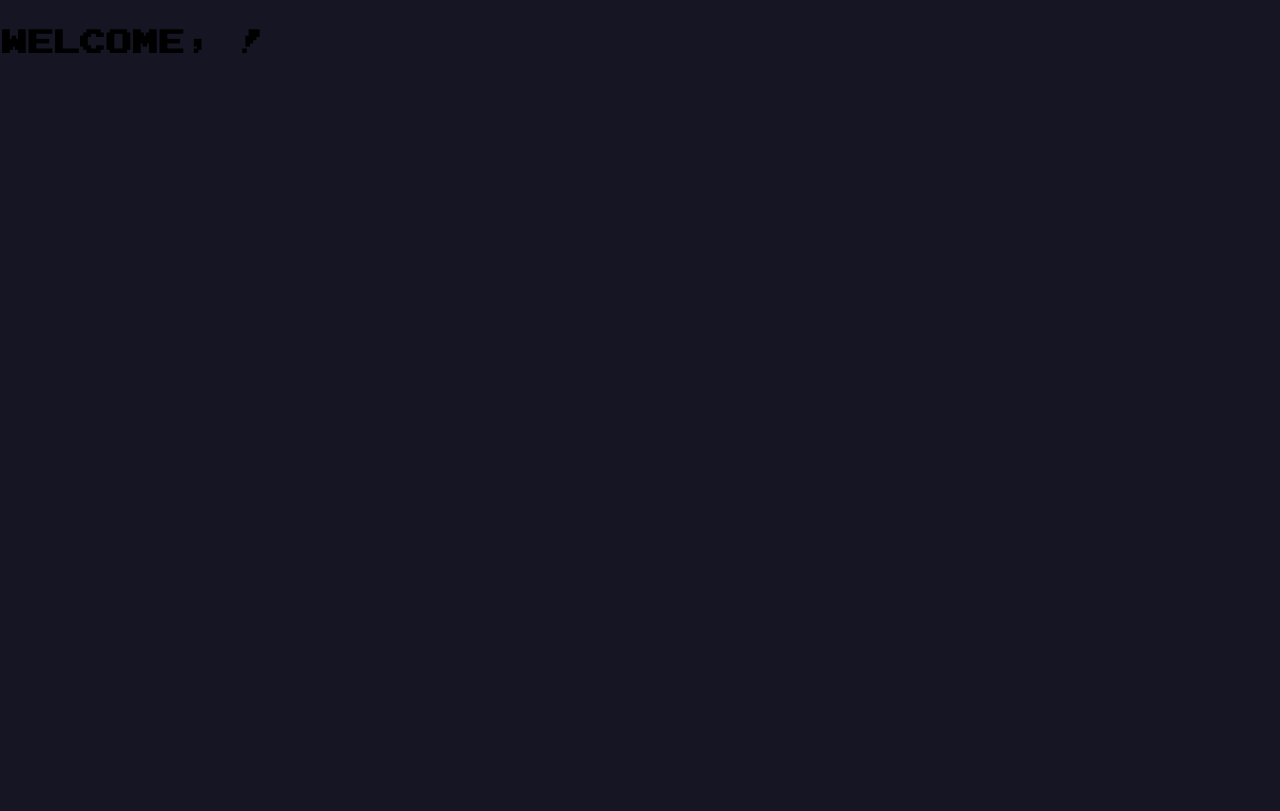
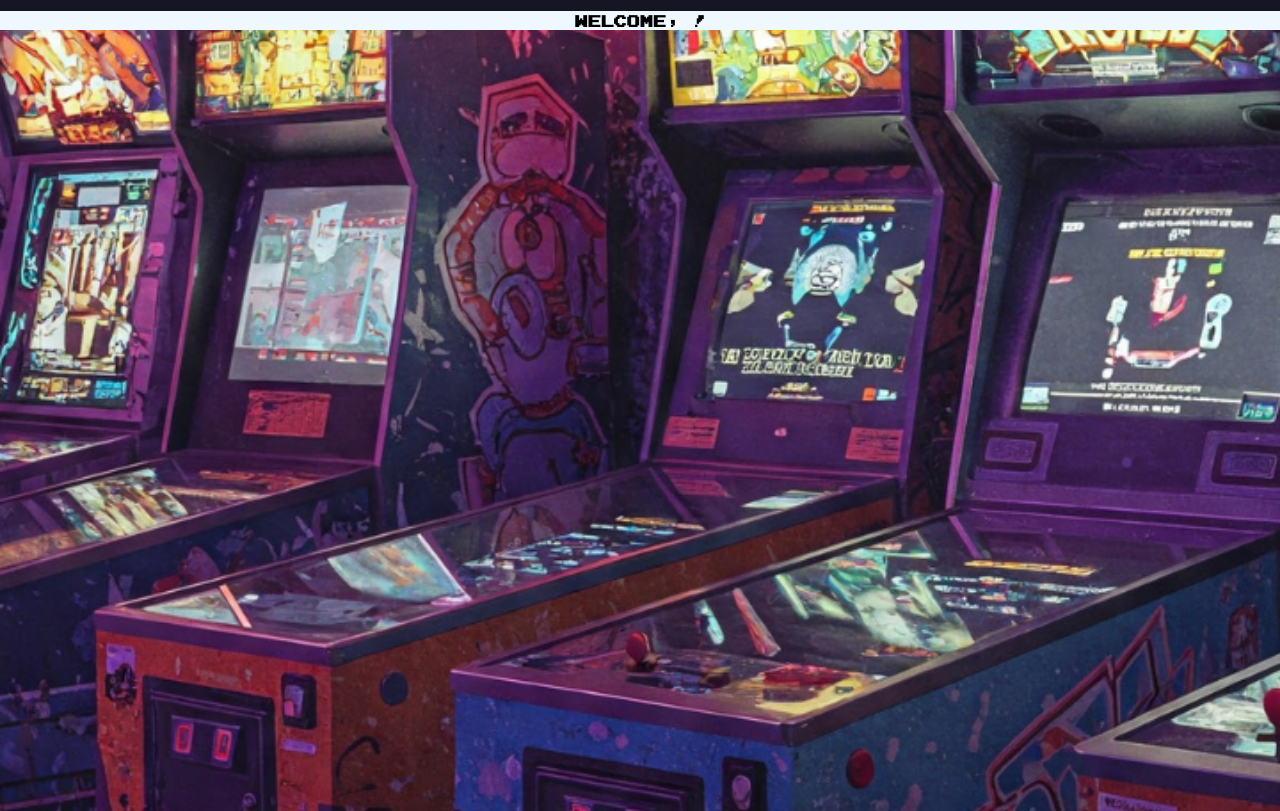
Before and after one commit to brunotxrs/detona-ralph-game, a React (Create React App) app: page /next-page in a window 1280 px wide. Built offline with nearby package versions, Linux system fonts and the light colour scheme.

Commit message:
feat: update the component GameScreen for show

```diff
--- a/src/components/gamescreen/GameScreen.css
+++ b/src/components/gamescreen/GameScreen.css
@@ -0,0 +1,12 @@
+.gamescreen{
+    height: 100vh;
+    background: url(../../assets/imgs/mobile/bg-tela-do-jogo-mobile.png) no-repeat center;
+    background-size: cover;
+}
+
+.title {
+    color: black;
+    font-size: 1rem;
+    background-color: aliceblue;
+    text-align: center;
+}
--- a/src/components/gamescreen/GameScreen.js
+++ b/src/components/gamescreen/GameScreen.js
@@ -8,8 +8,8 @@ function GameScreen() {
   const { playerName } = useContext(NameContext);
 
   return (
-    <div>
-      <h1>Welcome, {playerName}!</h1>
+    <div className='gamescreen'>
+      <h1 className='title'>Welcome, {playerName}!</h1>
     </div>
   );
 }
```
